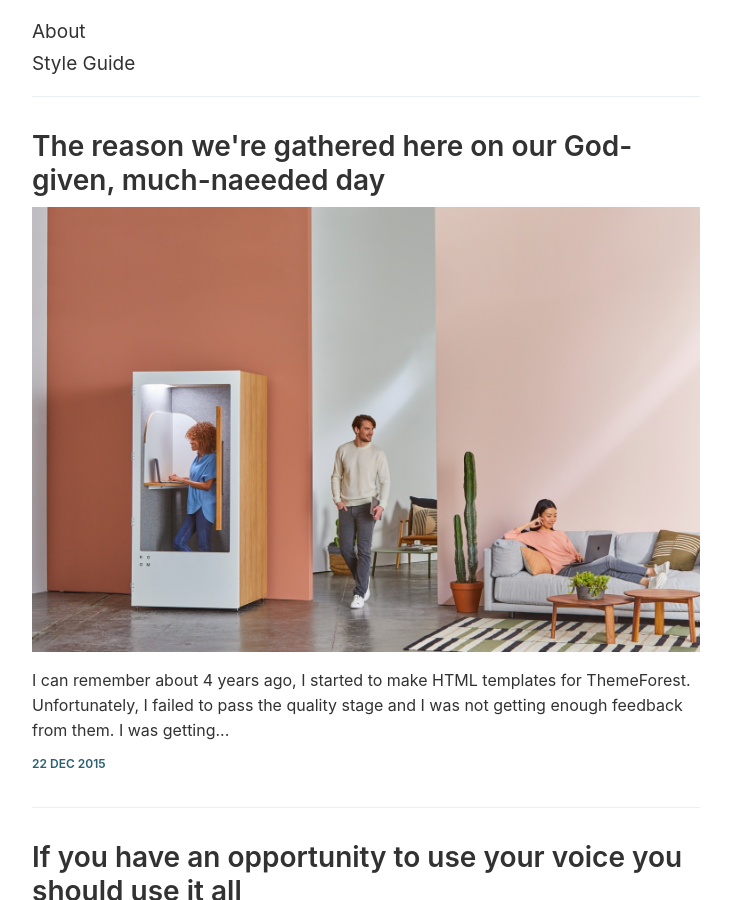
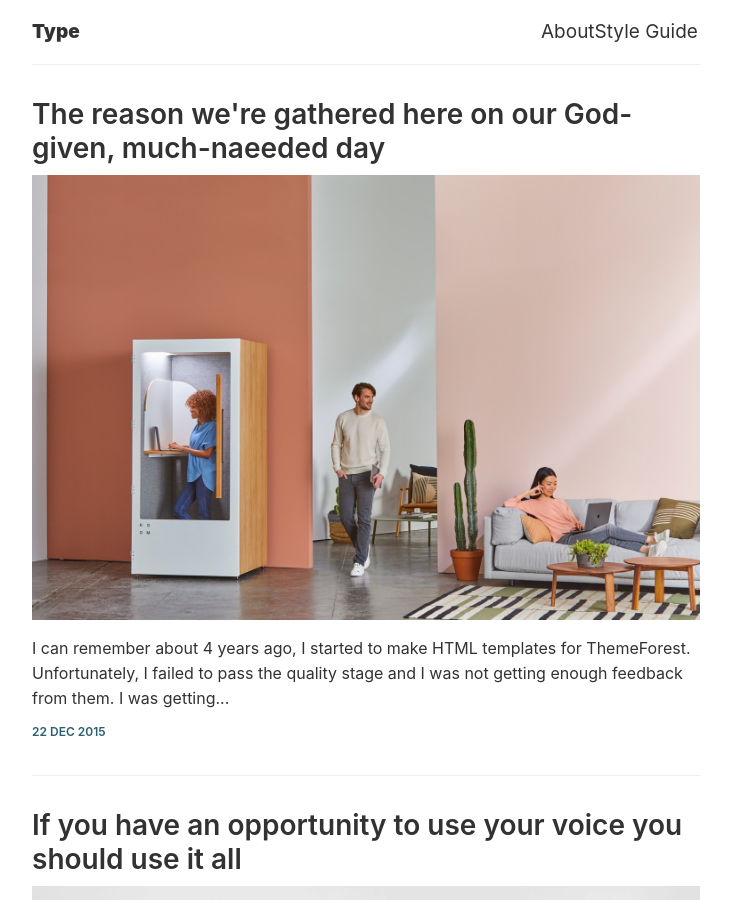
Before and after one commit to wiltruong/portfolio_v1, a Jekyll site: the page built from index.html, in a window 1280 px wide and 900 px high. Shown: the whole window, without its empty margins (274-1005 px from the left). Built offline with Jekyll 4.4.1, drawn with Linux system fonts in a browser that asks for light colours; the list of posts is cut into pages by our own code.

Commit message:
Update header.html

```diff
--- a/_includes/header.html
+++ b/_includes/header.html
@@ -3,6 +3,13 @@
   <div class='o-grid'>
     <div class='o-grid__col o-grid__col--full'>
       <div class='c-header__inner'>
+
+        <div class='o-grid'>
+          <div class='o-grid__col o-grid__col--3-4-s'>
+            <div class='c-logo u-text-left'>
+              <a class='c-logo__link' href='{{ site.baseurl }}/'>{{ site.title }}</a>
+            </div>
+          </div>
 
             {% include navigation.html %}
 
```
